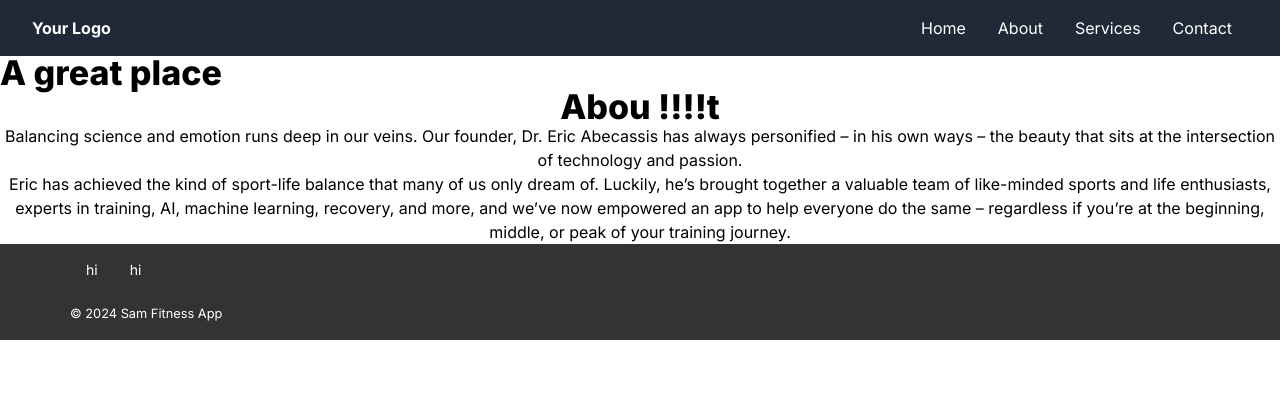
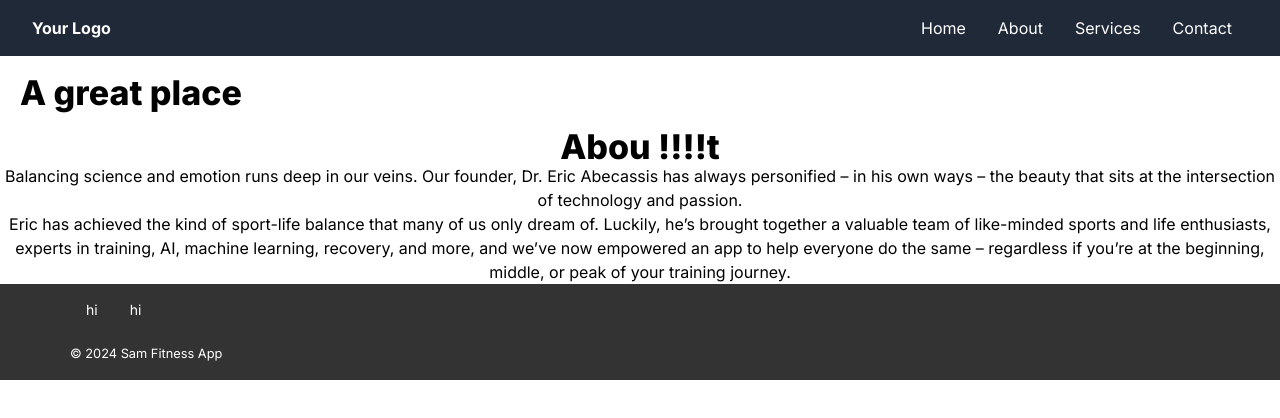
Before and after one commit to Martin2251/sam-app, a Next.js app: page /about in a window 1280 px wide. Shown: the top 418 px of the page. Built offline with nearby package versions, Linux system fonts and the light colour scheme.

Commit message:
adding wrapper

```diff
--- /dev/null
+++ b/src/app/Components/AboutPage/AboutHero/AboutHero.scss
@@ -0,0 +1,3 @@
+.hero-wrapper{
+    padding:20px;
+}
--- a/src/app/Components/AboutPage/AboutHero/Hero.tsx
+++ b/src/app/Components/AboutPage/AboutHero/Hero.tsx
@@ -1,8 +1,8 @@
 import React from 'react'
-
+import './AboutHero.scss';
 const Hero = () => {
   return (
-    <div>
+    <div className='hero-wrapper'>
       <h1 >A great place</h1>
     </div>
   )
```
